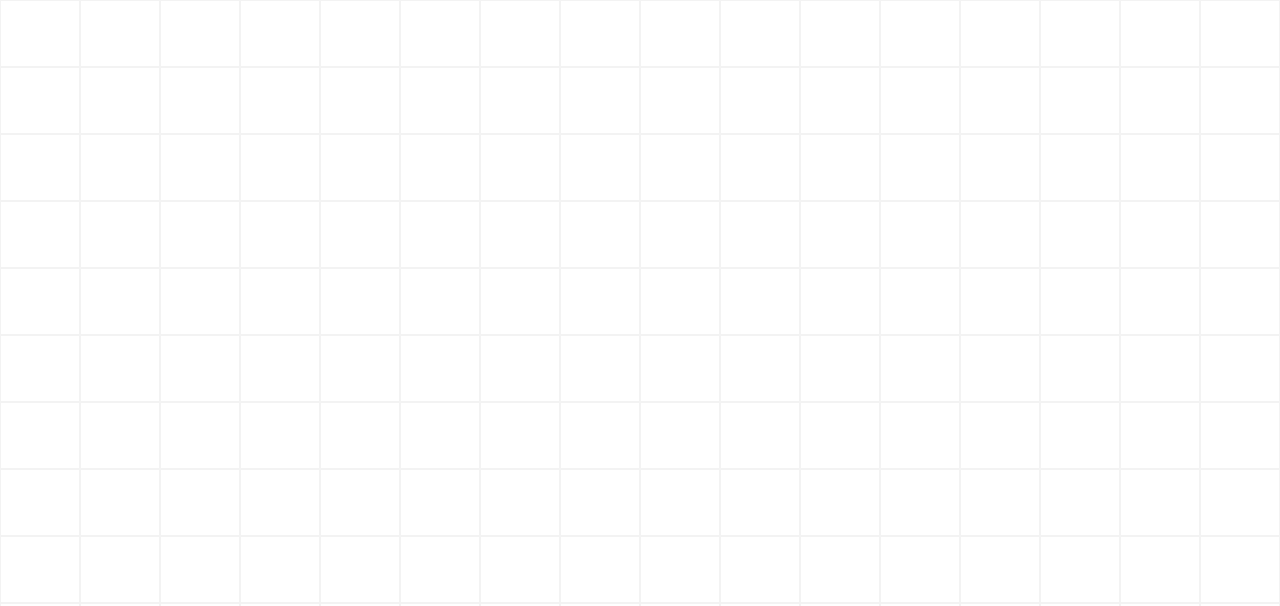
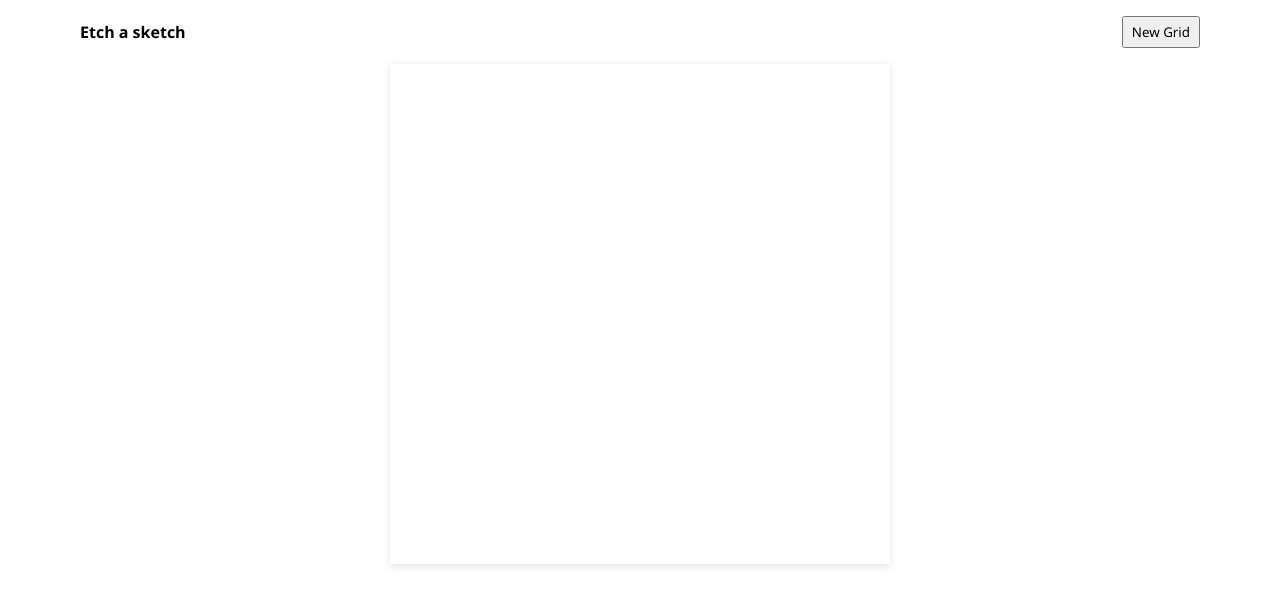
Before and after one commit to Jerril/etch-a-skech, a plain HTML site: page index.html in a window 1280 px wide. Drawn offline with Linux system fonts and the light colour scheme.

Commit message:
version 1

```diff
--- a/index.html
+++ b/index.html
@@ -9,6 +9,10 @@
     <link rel="stylesheet" href="styles.css">
 </head>
 <body>
+    <nav>
+        <p>Etch a sketch</p>
+        <button class="new-grid">New Grid</button>
+    </nav>
     <div class="container"></div>
     <script src="script.js"></script>
 </body>
--- a/script.js
+++ b/script.js
@@ -1,19 +1,50 @@
 const container = document.querySelector('.container');
-
-let cols = 16,
-    rows = 16;
+const newGridBtn = document.querySelector('.new-grid');
 
 // print out a 16 x 16 grid
-let y = 0;
-while(y < rows) {
-    let x = 0;
-    while(x < cols){
+function printGrid(num) {
+    // clear container
+    container.innerHTML = '';
+
+    // set container grid-template-columns property
+    container.style.gridTemplateColumns = `repeat(${num}, 1fr)`;
+    // container.style.gridTemplateRows = `repeat(${num}, 1fr)`;
+
+    let y = 0;
+    while(y < num * num) {
         // create divs
         let div = document.createElement('div');
-        div.textContent = ' ';
-        // insert it into container div
+        div.classList.add('grid-item');
+        div.addEventListener('mouseover', paint);
         container.appendChild(div);
-        x++;
+        y++;
     }
-    y++;
+
+    document.querySelectorAll('.container div').forEach(el => el.style.height = el.offsetWidth);
 }
+
+function createNewGrid(e) {
+    let dimension = prompt("Please enter the number of squares per side for the new grid");
+    dimension = Number(dimension);
+
+    if(!dimension || dimension == NaN){
+        return;
+    }
+
+    if(dimension >= 100) {
+        alert("Sorry! you can't go beyond 99 squares.");
+        return;
+    }
+
+    // print new grid
+    printGrid(dimension);
+}
+
+function paint(e) {
+    e.target.style.backgroundColor = "#000";
+}
+
+// Display grid
+printGrid(16);
+
+newGridBtn.addEventListener('click', createNewGrid);
--- a/styles.css
+++ b/styles.css
@@ -2,15 +2,35 @@
     margin: 0;
     padding: 0;
     box-sizing: border-box;
+    font-family: 'Segoe UI', Tahoma, Geneva, Verdana, sans-serif;
+}
+
+nav {
+    padding: 1rem 5rem;
+    display: flex;
+    justify-content: space-between;
+    align-items: center;
+}
+
+nav p {
+    font-weight: bold;
+}
+
+nav button {
+    padding: .3rem .5rem;
+    cursor: pointer;
 }
 
 .container {
+    width: 500px;
+    height: 500px;
+    margin: 0 auto;
     display: grid;
-    grid-template-columns: repeat(16, 1fr);
+    box-shadow: rgba(99, 99, 99, 0.2) 0px 2px 8px 0px;
 }
 
 .container div {
-    border: 1px solid #f3f3f3;
+    /* border: 1px solid #f3f3f3; */
     width: auto;
-    height: 67px;
+    height: auto;
 }
```
